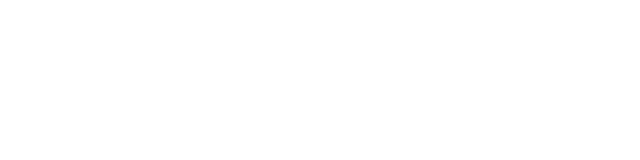
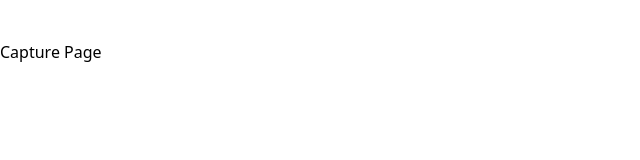
Before and after one commit to MattCania/WeChat, a React (Vite) app in the folder Frontend/: page /pandora in a window 1280 px wide. Before the commit this address had no page. Shown: the top 160 px of the page, without its empty margins (0-640 px from the left). Built offline with nearby package versions, Linux system fonts and the light colour scheme.

Commit message:
setup router of the capture page

```diff
--- a/Frontend/src/Router.tsx
+++ b/Frontend/src/Router.tsx
@@ -1,15 +1,14 @@
 import { Route, Routes, Navigate } from "react-router-dom";
 import CaptureRouter from './pages/Capture/CaptureRouter'
 
-const components = {  }
 
 
 export default function AppRouter () {
 
 	return (
 		<Routes>
-			<Route path="/" element={<h1>Skibidi</h1>} />
-			<Route/>
+			<Route path="/" element={<Navigate to={'/pandora'} />} />
+			<Route path="/pandora/*" element={<CaptureRouter/>} />
 
 		</Routes>
 	)
--- a/Frontend/src/pages/Capture/CaptureRouter.tsx
+++ b/Frontend/src/pages/Capture/CaptureRouter.tsx
@@ -1,6 +1,32 @@
 import { Route, Routes, Navigate } from "react-router-dom";
+import CaptureHeader from "../../partials/CaptureHeader";
 
-export default function CaptureRouter () {
+export default function CaptureRouter() {
+  return (
+    <section
+		className="flex flex-col justify-start items-start w-screen h-screen"
+	>
+      {/* Header */}
+      <CaptureHeader />
 
-
+      <div
+	  	className="flex mt-10"
+	  >
+        <Routes>
+          <Route
+            path=''
+            element={<h1>Capture Page</h1>}
+          />
+          <Route
+            path='login'
+            element={<h1>Login Page</h1>}
+          />
+          <Route
+            path='register'
+            element={<h1>Register Page</h1>}
+          />
+        </Routes>
+      </div>
+    </section>
+  );
 }
--- /dev/null
+++ b/Frontend/src/partials/CaptureHeader.tsx
@@ -0,0 +1,16 @@
+
+export default function CaptureHeader() {
+
+	return (
+
+		<header
+			className="flex h-10 justify-center items-center fixed"
+		>
+
+
+
+		</header>
+
+	)
+
+}
```
